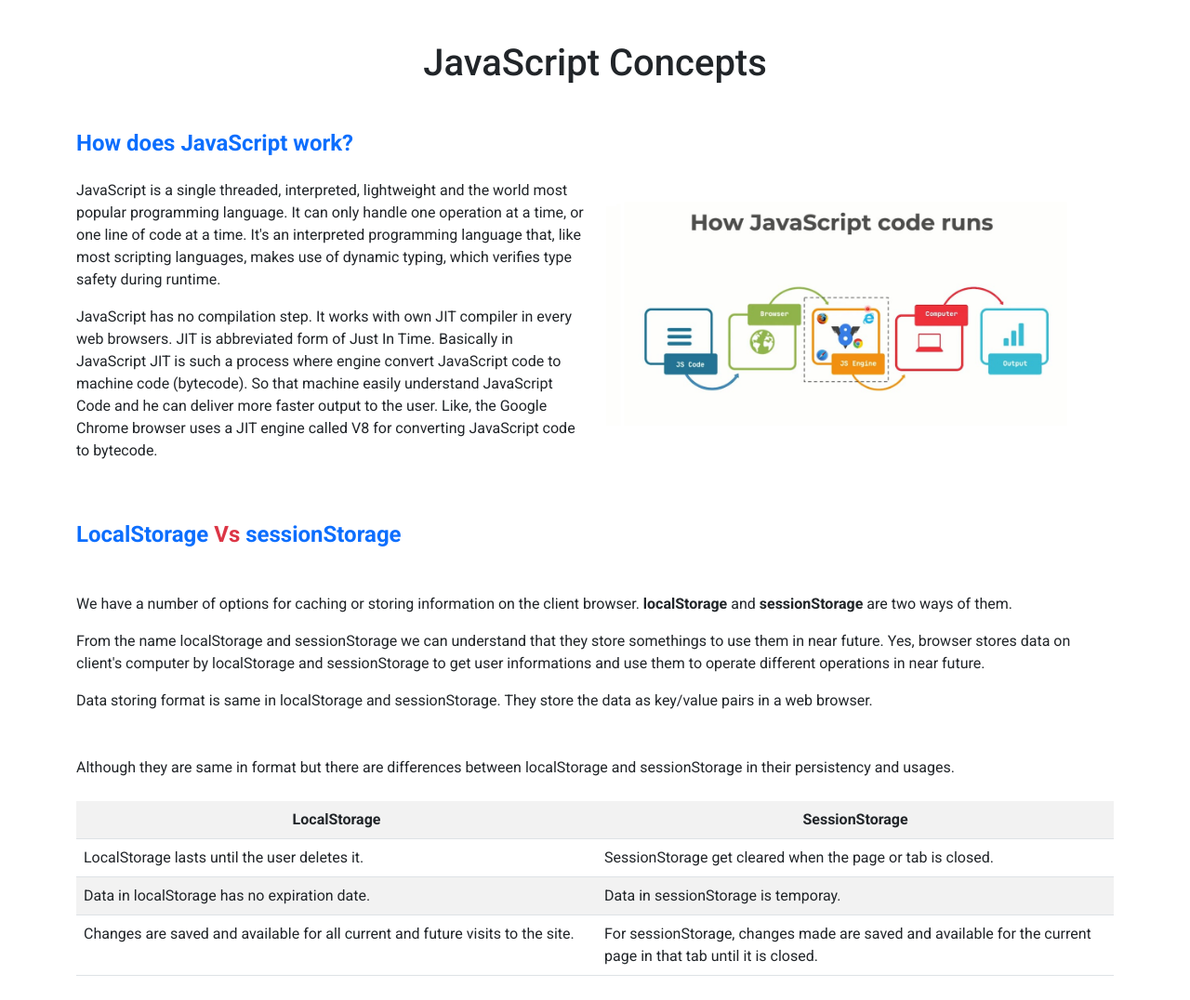
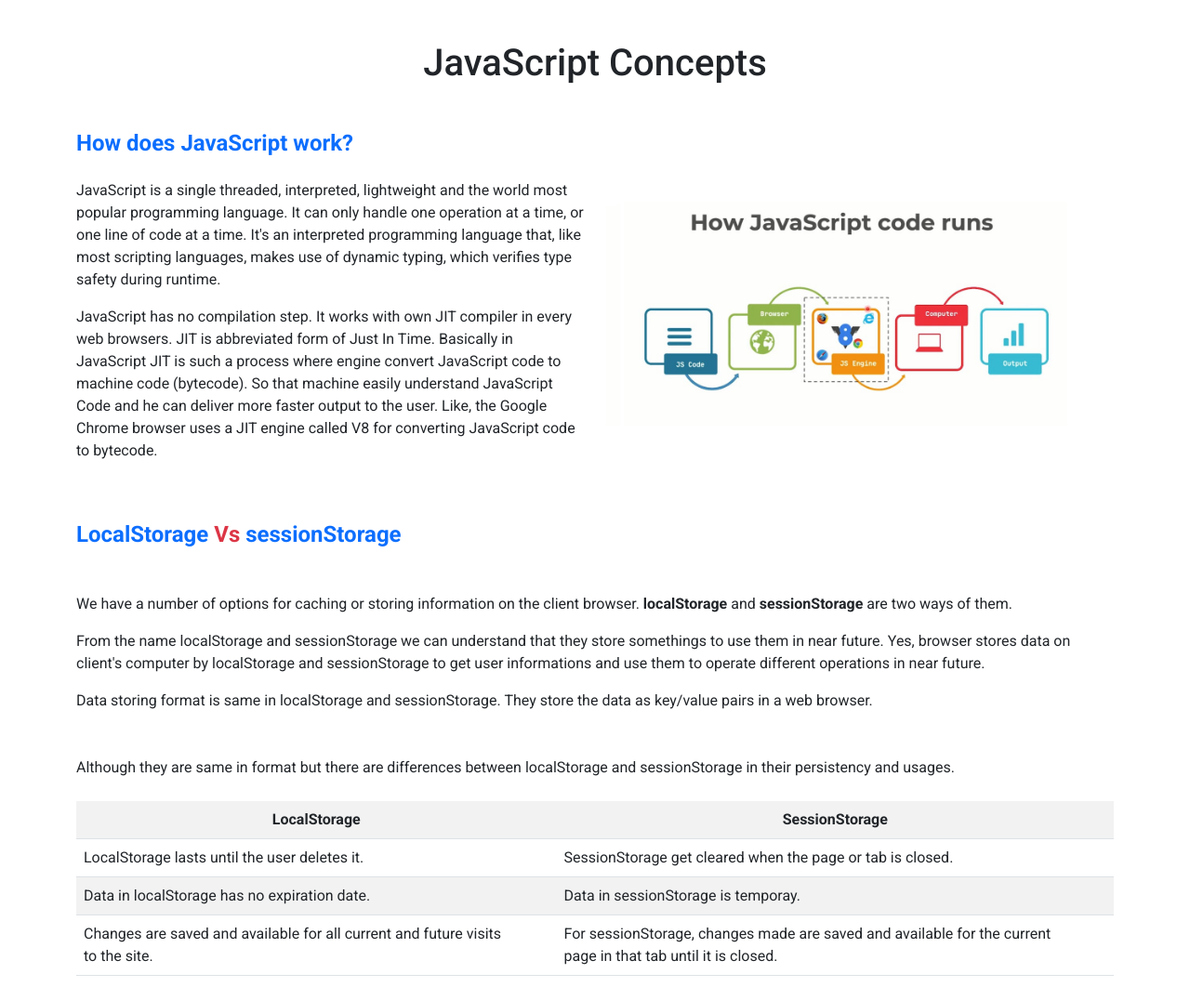
Before and after one commit to AmenaAkter5/assignment-7-insta-shohor, a plain HTML site: page index.html in a window 1280 px wide. Shown: the part 1552-2628 px from the top of the page at 93% size. Drawn offline with nearby package versions, Linux system fonts and the light colour scheme.

Commit message:
table modified

```diff
--- a/index.html
+++ b/index.html
@@ -143,7 +143,7 @@
                             <td>Data in sessionStorage is temporay.</td>
                         </tr>
                         <tr>
-                            <td>Changes are saved and available for all current and future visits to the site.</td>
+                            <td>Changes are saved and available for all current and future visits <br> to the site.</td>
                             <td>For sessionStorage, changes made are saved and
                                 available for the current <br> page in that tab until it is closed.
                             </td>
```
